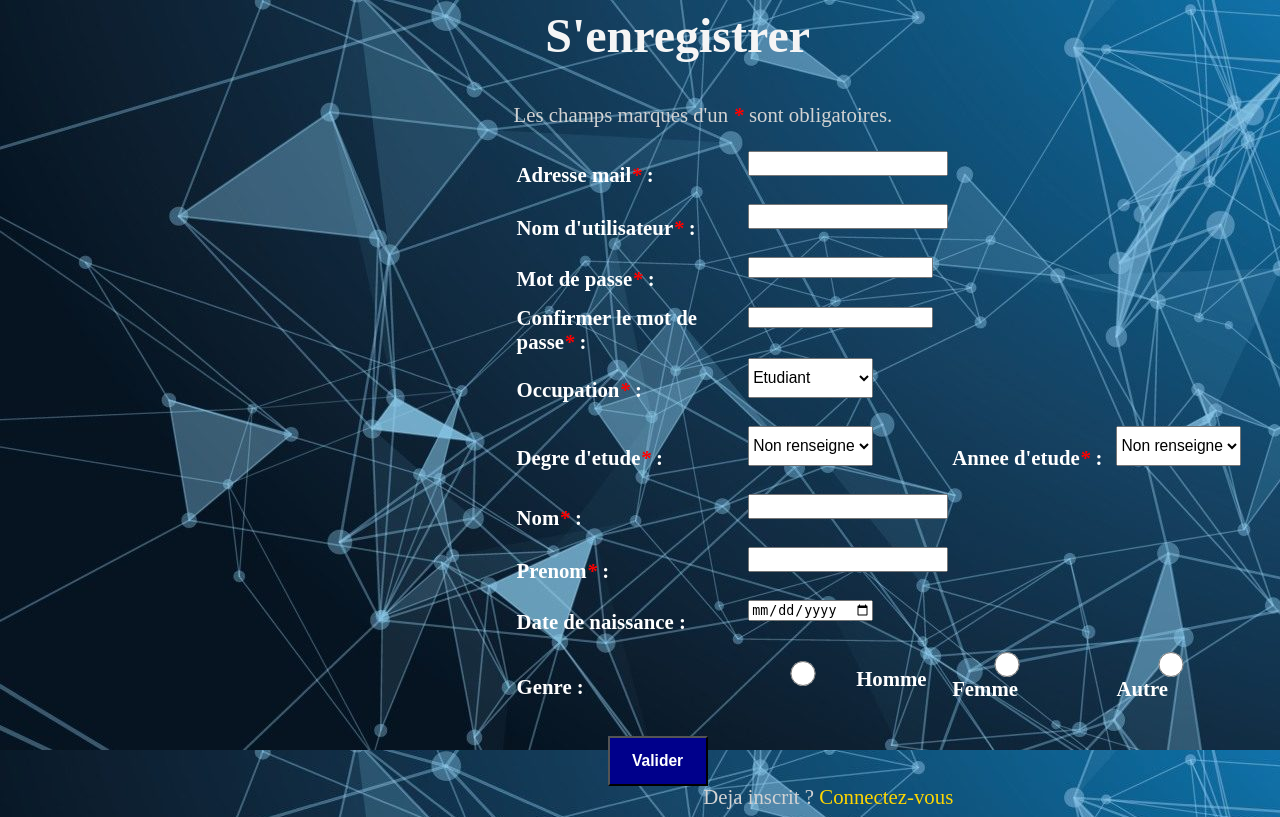
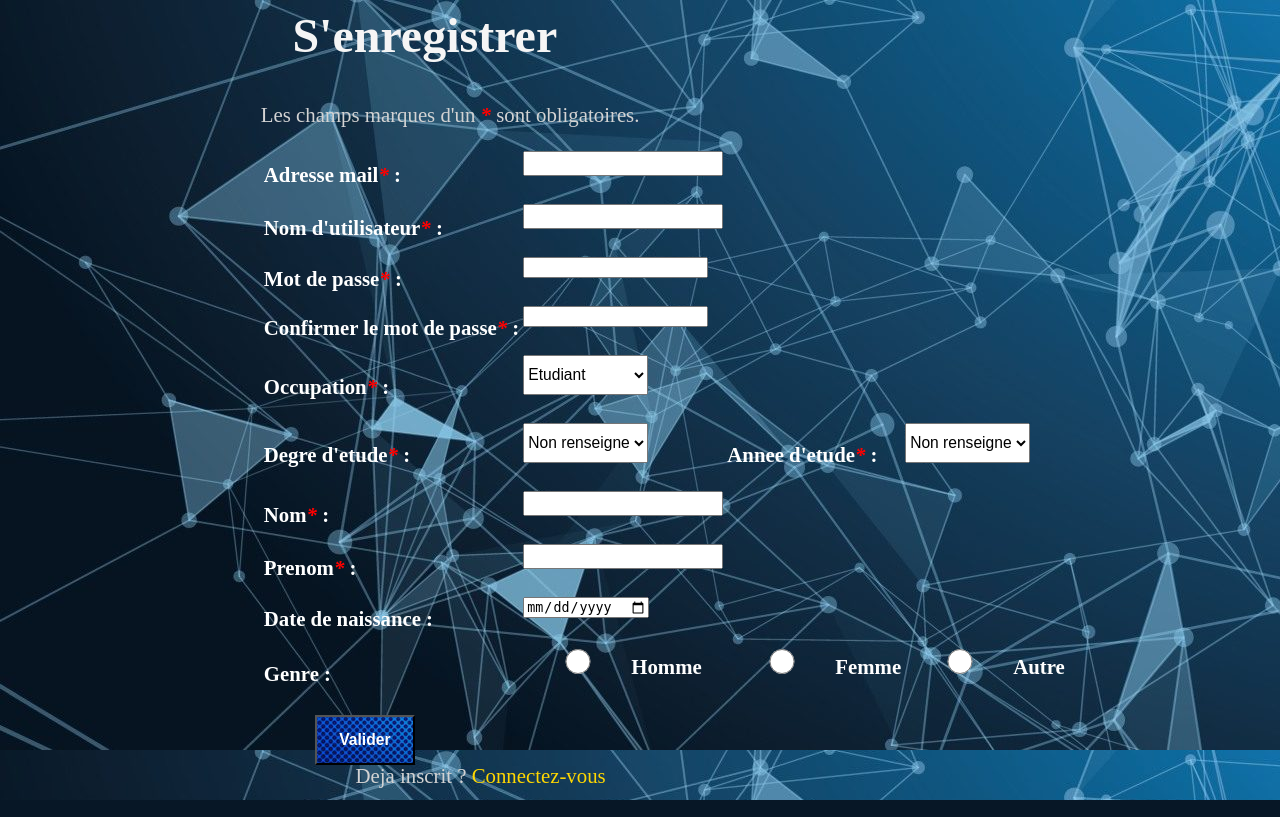
Before and after one commit to camillenavarro/ProjetPiscine, a PHP site: page /inscription_front.php in a window 1280 px wide. Run offline with PHP 8.4, Linux system fonts and the light colour scheme; data that the repository does not hold is empty.

Commit message:
Add files via upload

```diff
--- a/inscription_front.css
+++ b/inscription_front.css
@@ -4,9 +4,39 @@ html{
    color:white;
 
 }
+.menu{
+    position: relative;
+    width:200%;
+    background-image: url(ban.jpg);
+    height:75px;
+    margin-left:-10px;
+    margin-top: -10px;
+}
+.menu>ul{
+    width: 20%;
+
+}
+.menu>li{
+    position: relative;
+    list-style:none;
+    display:inline-table;
+
+
+
+}
+.menu>li>a>button{
+    margin-top:10px;
+    height:50px;
+    width:150px;
+    background-image:url(bouton.jpg);
+    color:white;
+
+
+
+}
 /* graphisme de titre */
 h2{
-    margin-left:42.5%;
+    margin-left:22.5%;
     font-size:300%;
     font-weight: bold;
     color:whitesmoke;
@@ -14,7 +44,7 @@ h2{
 /* graphisme du message informant les obligations */
 p{
     margin-top:3%;
-    margin-left:40%;
+    margin-left:20%;
     color:lightgray;
     font-size: 130%;
 }
@@ -26,17 +56,17 @@ i{
 /* position de la table pour enregistrer quelqu'un*/
 table{
     font-weight: bold;
-    margin-left:40%;
+    margin-left:20%;
     font-size: 130%;
 }
 /* graphisme du bouton enregistrer */
 button{
     height:50px;
     width:100px;
-    background-color:darkblue;
+    background-image:url(bouton.jpg);
     color:white;
     margin-top:3%;
-    margin-left:40%;
+    margin-left:20%;
     font-weight: bold;
     font-size:75%;
 }
@@ -71,7 +101,7 @@ select{
 r{
     color:lightgray;
     margin-top:-20px;
-    margin-left:55%;
+    margin-left:27.5%;
     font-size: 130%;
 }
 /* graphisme du lien */
--- a/inscription_front.php
+++ b/inscription_front.php
@@ -41,15 +41,17 @@
 	</head>
 	<body>
         <div class="conteneur">
-            <div class="menu" <?php if($admin == true) {echo "style='display: block;'";} else {echo "style='display: none;'";} ?>>
-                <a href="accueil.php"><button>Accueil</button></a>
-                <a href="gestion_profil.php"><button>Modifier mon profil</button></a>
-                <a href="profil.php"><button>Voir mon profil</button></a>
-                <a href="reseau.php"><button>Mon réseau</button></a>
-                <a href=""><button>Mes notifications</button></a>
-                <a href=""><button>Mes offres d'emplois</button></a>
-                <a href="deconnexion.php"><button>Déconnexion</button></a>
-            </div>
+            <nav>
+            <ul class="menu" <?php if($admin == true) {echo "style='display: block;'";} else {echo "style='display: none;'";} ?>>
+               <li> <a href="accueil.php"><button>Accueil</button></a></li>
+               <li> <a href="gestion_profil.php"><button>Modifier mon profil</button></a></li>
+                <li> <a href="profil.php"><button>Voir mon profil</button></a></li>
+               <li> <a href="reseau.php"><button>Mon réseau</button></a></li>
+               <li> <a href=""><button>Mes notifications</button></a></li>
+               <li> <a href=""><button>Mes offres d'emplois</button></a></li>
+               <li> <a href="deconnexion.php"><button>Déconnexion</button></a></li>
+        </ul>
+            </nav>
             <h2><?php if($admin == true) {echo "Ajouter un nouvel utilisateur";} else {echo "S'enregistrer";} ?></h2>
             <p>Les champs marques d'un <i>*</i> sont obligatoires.</p>
 
```
